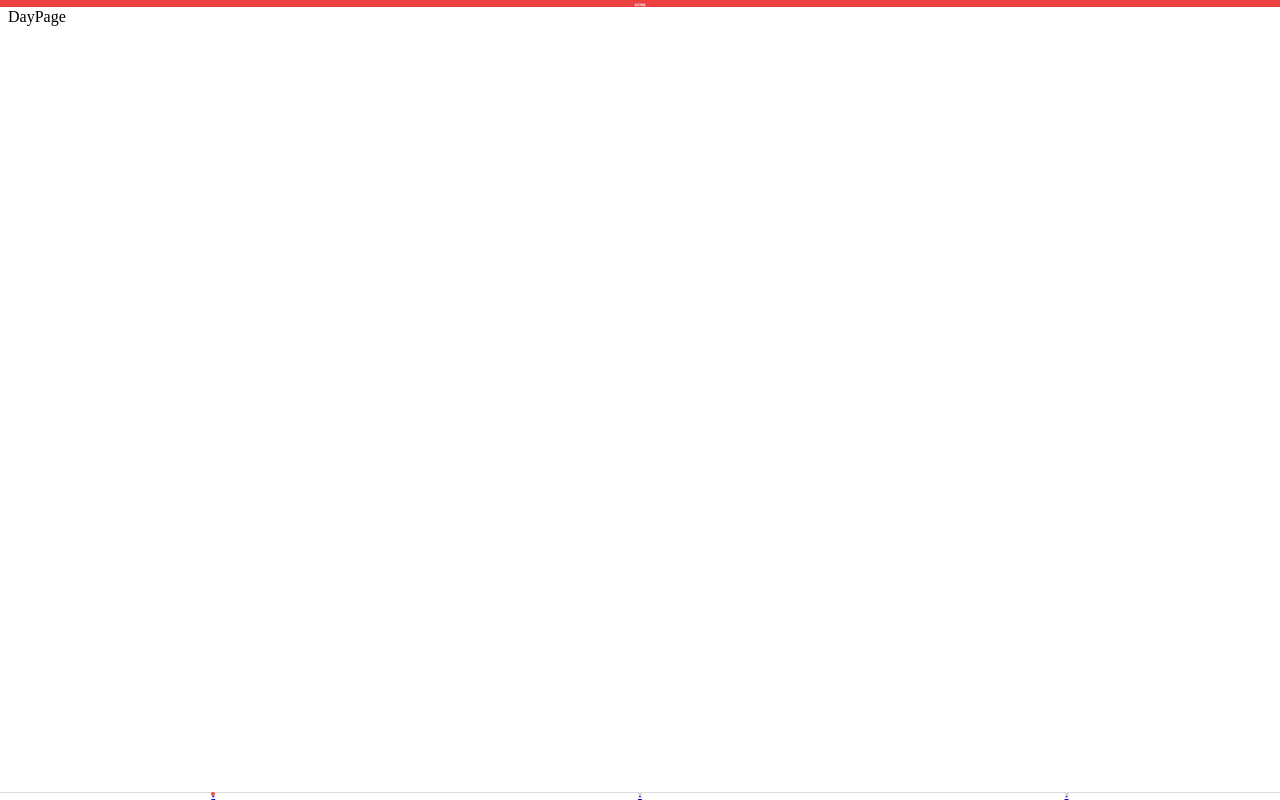
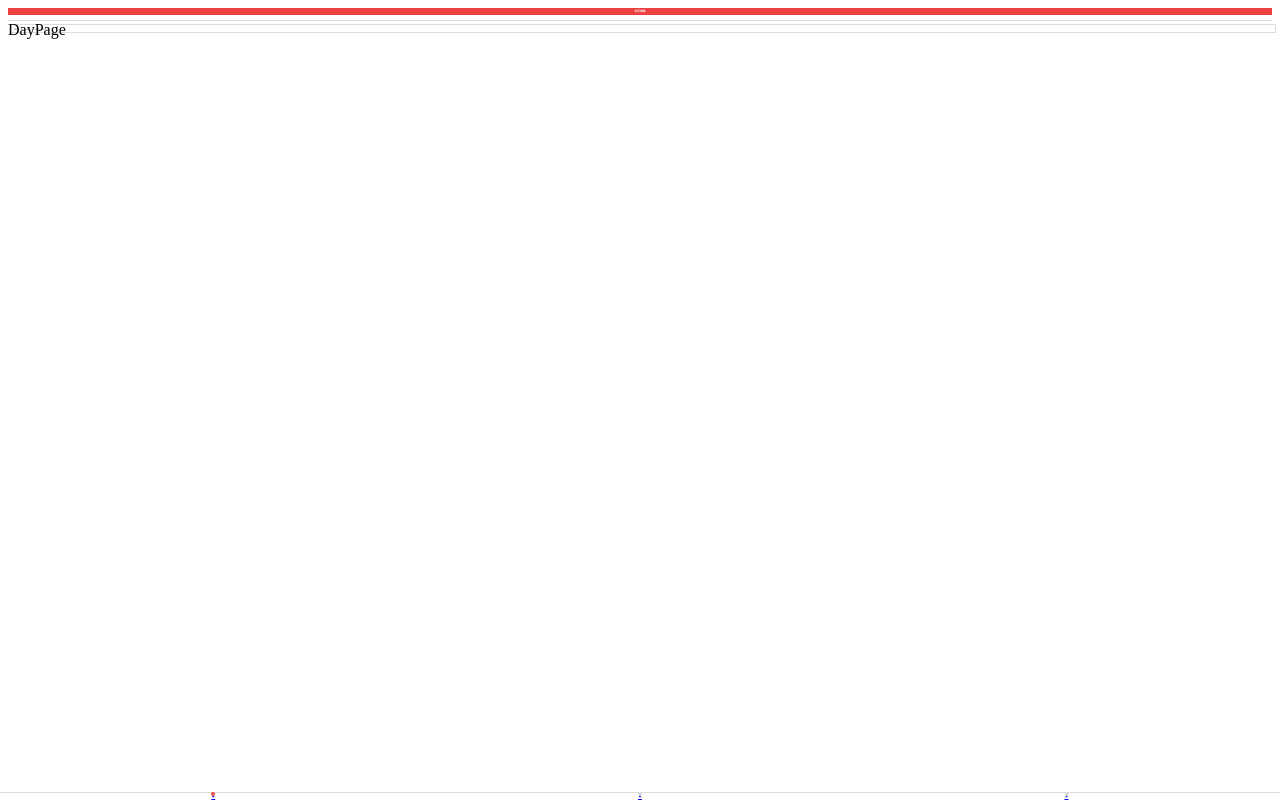
Before and after one commit to Jiahuis-ya/calendar_vue3, a Vue app: page /#/ in a window 1280 px wide. Built offline with nearby package versions, Linux system fonts and the light colour scheme; the HTML template or start-up script is replaced by a standard one.

Commit message:
feat: add searchInput

```diff
--- a/src/App.vue
+++ b/src/App.vue
@@ -1,14 +1,19 @@
 <template>
-  <div id="app">
-    <my-header>{{ headerTitle }}</my-header>
+  <div id="app2">
+    <my-header>{{ headerStore.headerTitle }}</my-header>
+    <search-input
+      :placeholder="headerStore.placeholder"
+      :maxLength="headerStore.maxLength"
+    ></search-input>
+    <router-view/>
     <page-tab></page-tab>
-    <router-view/>
   </div>
 </template>
 
 <script>
 import MyHeader from '@/components/Header/index.vue';
 import PageTab from 'components/Tab/index.vue'
+import SearchInput from 'components/SearchInput/index.vue'
 import { computed, watch } from 'vue';
 import { useStore } from 'vuex';
 import { useRouter } from 'vue-router'
@@ -17,33 +22,40 @@ export default {
   name: 'App',
   components: {
     MyHeader,
-    PageTab
+    PageTab,
+    SearchInput
   },
   setup() {
     const store = useStore(),
           state = store.state,
           router = useRouter();
     router.push('/')
+    store.commit('headerStore/setPlaceholder', 'day')
+    store.commit('headerStore/setMaxLength', 'day')
 
 
     // 监听路由
     watch(
       () =>
-        router?.currentRoute?.value?.name,// get route-name
+        router.currentRoute.value.name,// get route-name
       (value) => {
         store.commit('headerStore/setHeaderTitle', value)
+        store.commit('headerStore/setPlaceholder', value)
+        store.commit('headerStore/setMaxLength', value)
       }
     )
 
 
-    return computed(() => state.headerStore).value
+    return {
+      ...computed(() => state).value
+    }
   }
 }
 </script>
 
 <style lang="scss" scoped>
-  #app {
+  #app2 {
     // 防止连续多次点击后报错https://blog.csdn.net/lijingshan34/article/details/88350456
-    touch-action: none;
+    // touch-action: none;
   }
 </style>
--- a/src/components/Header/index.vue
+++ b/src/components/Header/index.vue
@@ -14,10 +14,10 @@ export default {
 
 <style lang="scss" scoped>
 .header {
-  position: fixed;
-  top: 0;
-  left: 0;
-  z-index: 1;
+  // position: fixed;
+  // top: 0;
+  // left: 0;
+  // z-index: 1;
   width: 100%;
   height: .44rem;
   background: $mainColor;
--- /dev/null
+++ b/src/components/SearchInput/index.vue
@@ -0,0 +1,65 @@
+<template>
+  <div class="search-wrap">
+    <input
+      type="text"
+      :placeholder="placeholder"
+      :maxLength="maxLength"
+      :value="inputValue"
+      @input="searchData($event)"
+    />
+  </div>
+</template>
+
+<script>
+import { ref } from "vue";
+
+export default {
+  name: "searchInput",
+  props: {
+    placeholder: String,
+    maxLength: Number,
+    value: String
+  },
+  setup() {
+    const inputValue = ref('');
+    const searchData = () => {
+
+    }
+
+    return {
+      inputValue,
+      searchData
+    }
+  }
+
+}
+</script>
+
+<style lang="scss" scoped>
+.search-wrap {
+  // position: fixed;
+  // top: .44rem;
+  // left: 0;
+  // z-index: 1;
+  width: 100%;
+  height: .38rem;
+  padding: .03rem .1rem;
+  border-bottom: 1px solid #ddd;
+  box-sizing: border-box;
+  background: #fff;
+
+  input {
+    width: 100%;
+    height: 100%;
+    font-size: .14rem;
+    border: 1px solid #ddd;
+    text-indent: .1rem;
+    border-radius: .03rem;
+
+    &:focus {
+      border-color: $mainColor;
+      transition: all .3s;
+    }
+  }
+}
+</style>
--- a/src/store/index.js
+++ b/src/store/index.js
@@ -1,14 +1,15 @@
 import { createStore } from 'vuex'
 import headerStore from './modules/header/index.js'
+// import mutations from './mutations.js'
 
 export default createStore({
   state: {
-    testName: '666'
+    // placeholder: "请输入...",
+    // maxLength: 8
   },
   getters: {
   },
-  mutations: {
-  },
+  // mutations,
   actions: {
   },
   modules: {
--- a/src/store/modules/header/index.js
+++ b/src/store/modules/header/index.js
@@ -1,5 +1,6 @@
 import state from './state.js'
 import mutations from './mutations.js'
+import mutations2 from '../../mutations'
 
 export default {
   namespaced: true,
@@ -7,7 +8,10 @@ export default {
   getters: {
 
   },
-  mutations,
+  mutations: {
+    ...mutations,
+    ...mutations2
+  },
   action: {
 
   }
--- a/src/store/modules/header/state.js
+++ b/src/store/modules/header/state.js
@@ -1,3 +1,5 @@
 export default {
-  headerTitle: '当天信息'
+  headerTitle: '当天信息',
+  placeholder: "请输入...",
+  maxLength: 8
 }
--- /dev/null
+++ b/src/store/mutations.js
@@ -0,0 +1,45 @@
+export default {
+  setMaxLength(state, routerName) {
+    switch (routerName) {
+      case 'day':
+        state.maxLength = 8;
+        break;
+      case 'month':
+        state.maxLength = 6;
+        break;
+      case 'year':
+        state.maxLength = 4;
+        break;
+      default:
+        state.maxLength = 8;
+        break;
+    }
+  },
+  setPlaceholder(state, routerName) {
+    console.log('setPlaceholder')
+    const date = new Date();
+
+    let year = date.getFullYear(),
+        month = date.getMonth() + 1,
+        day = date.getDate();
+
+        month = month < 10 ? `0${month}` : month;
+        day = day < 10 ? `0${day}` : day;
+
+    switch (routerName) {
+      case 'day':
+        state.placeholder = `格式：${year}${month}${day} (${year}年${month}月${day}日)`;
+        break;
+      case 'month':
+        state.placeholder = `格式：${year}${month} (${year}年${month}月)`;
+        break;
+      case 'year':
+        state.placeholder = `格式：${year} (${year}年)`;
+        break;
+      default:
+        state.placeholder = `格式：${year}${month}${day} (${year}年${month}月${day}日)`;
+        break;
+    }
+  }
+
+}
```
